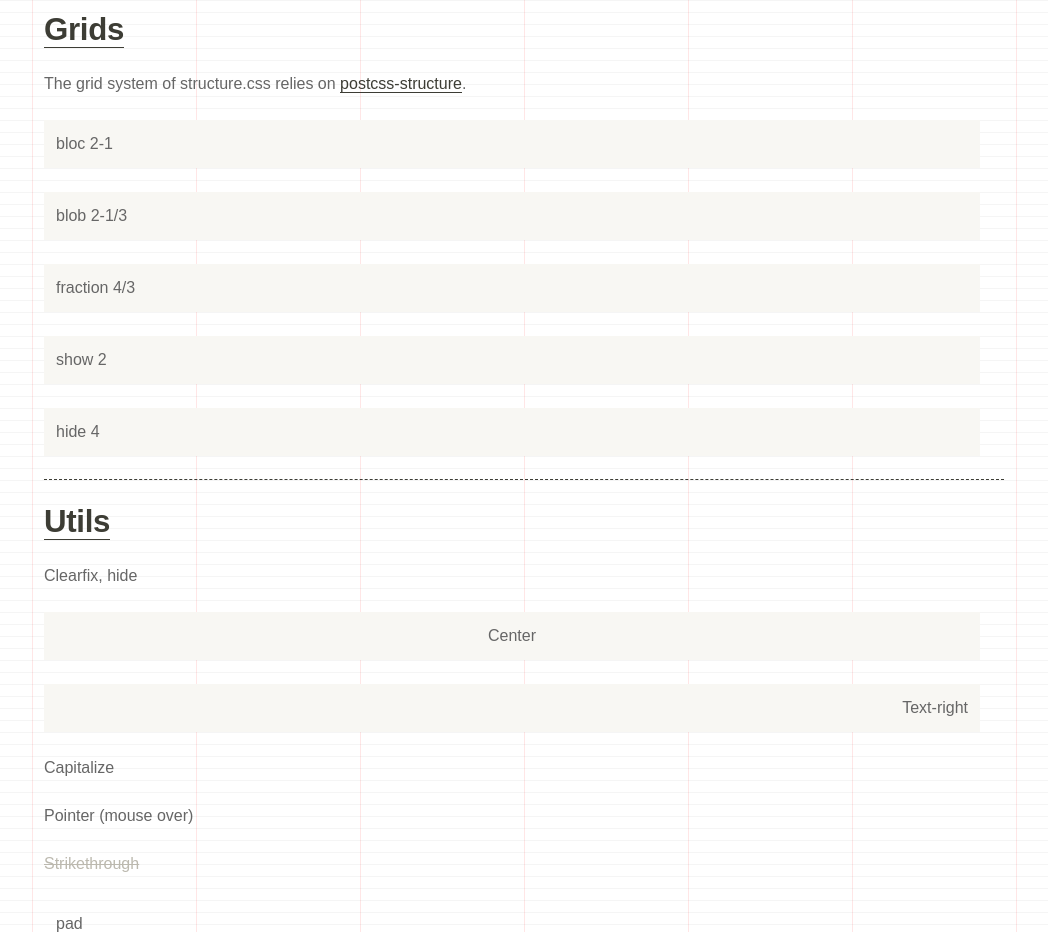
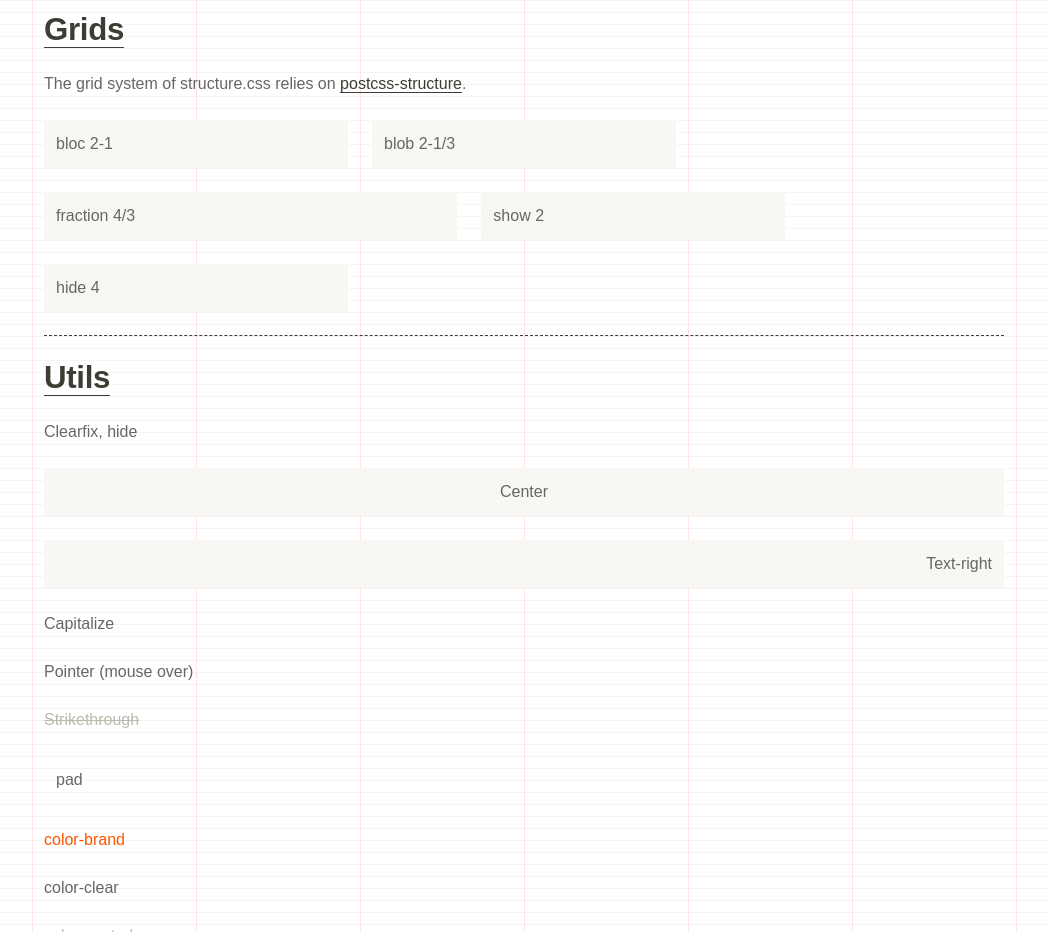
Before and after one commit to francoisromain/postcss-structure, a website: page index.html in a window 1280 px wide. Shown: the part 5880-6812 px from the top of the page, without its empty margins (116-1164 px from the left). Drawn offline with Linux system fonts and the light colour scheme.

Commit message:
fix: add row declaration

```diff
--- a/src/styles.css
+++ b/src/styles.css
@@ -8,6 +8,10 @@
 
 .container {
   structure: container;
+}
+
+.row {
+  structure: row;
 }
 
 .bloc-2-6 {
```
Also changed, not shown: dist/styles.css.
